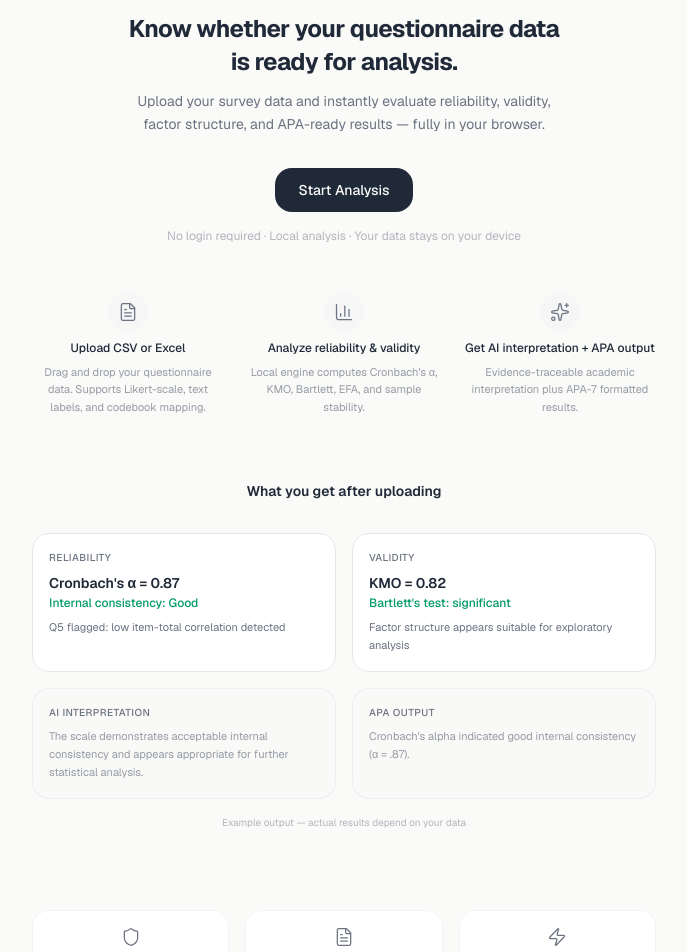
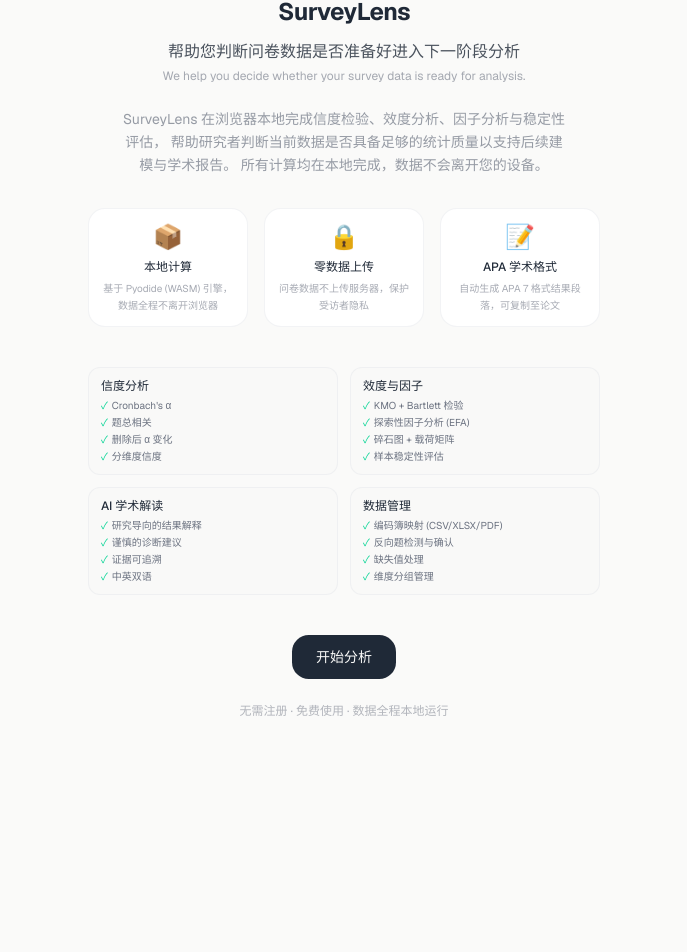
Before and after one commit to Miao0-o/reliability-analysis-system, a Next.js app: page /reliability-analysis-system/ in a window 1280 px wide. Shown: the part 124-1076 px from the top of the page, without its empty margins (296-983 px from the left). After the commit the page ends 907 px from the top, so only its background shows below. Built offline with nearby package versions, Linux system fonts and the light colour scheme.

Commit message:
Revert: landing page to pre-redesign version (d133af9 state)

```diff
--- a/src/app/page.tsx
+++ b/src/app/page.tsx
@@ -7,99 +7,69 @@
         <span className="text-sm font-semibold tracking-tight text-foreground">SurveyLens</span>
       </header>
 
-      <section className="flex flex-col items-center text-center px-6 pt-20 pb-12 max-w-2xl mx-auto">
-        <h1 className="text-2xl font-bold tracking-tight text-foreground mb-3 leading-snug">
-          Know whether your questionnaire data<br />is ready for analysis.
-        </h1>
-        <p className="text-sm text-muted-foreground max-w-md mb-8 leading-relaxed">
-          Upload your survey data and instantly evaluate reliability, validity, factor structure,
-          and APA-ready results — fully in your browser.
+      <main className="flex-1 flex flex-col items-center justify-center px-6 py-16 max-w-2xl mx-auto text-center">
+        <h1 className="text-2xl font-bold tracking-tight text-foreground mb-3">SurveyLens</h1>
+        <p className="text-base text-foreground/80 font-medium mb-1">
+          帮助您判断问卷数据是否准备好进入下一阶段分析
         </p>
+        <p className="text-xs text-muted-foreground/60 mb-6">
+          We help you decide whether your survey data is ready for analysis.
+        </p>
+        <p className="text-sm text-muted-foreground/70 max-w-md mb-8 leading-relaxed">
+          SurveyLens 在浏览器本地完成信度检验、效度分析、因子分析与稳定性评估，
+          帮助研究者判断当前数据是否具备足够的统计质量以支持后续建模与学术报告。
+          所有计算均在本地完成，数据不会离开您的设备。
+        </p>
+
+        <div className="grid grid-cols-3 gap-4 mb-10 w-full max-w-lg">
+          <Feature icon="&#x1F4E6;" title="本地计算" desc="基于 Pyodide (WASM) 引擎，数据全程不离开浏览器" />
+          <Feature icon="&#x1F512;" title="零数据上传" desc="问卷数据不上传服务器，保护受访者隐私" />
+          <Feature icon="&#x1F4DD;" title="APA 学术格式" desc="自动生成 APA 7 格式结果段落，可复制至论文" />
+        </div>
+
+        <div className="grid grid-cols-2 gap-3 mb-10 w-full max-w-lg text-left">
+          <Capability title="信度分析" items={["Cronbach's α", "题总相关", "删除后 α 变化", "分维度信度"]} />
+          <Capability title="效度与因子" items={["KMO + Bartlett 检验", "探索性因子分析 (EFA)", "碎石图 + 载荷矩阵", "样本稳定性评估"]} />
+          <Capability title="AI 学术解读" items={["研究导向的结果解释", "谨慎的诊断建议", "证据可追溯", "中英双语"]} />
+          <Capability title="数据管理" items={["编码簿映射 (CSV/XLSX/PDF)", "反向题检测与确认", "缺失值处理", "维度分组管理"]} />
+        </div>
+
         <Link
           href="/analyze"
           className="inline-flex items-center gap-2 px-6 py-3 rounded-xl bg-foreground text-background text-sm font-medium hover:opacity-90 transition-opacity"
         >
-          Start Analysis
+          开始分析
         </Link>
-        <p className="text-xs text-muted-foreground/50 mt-4">
-          No login required · Local analysis · Your data stays on your device
+
+        <p className="text-xs text-muted-foreground/50 mt-6">
+          无需注册 · 免费使用 · 数据全程本地运行
         </p>
-      </section>
-
-      <section className="px-6 pb-16 max-w-2xl mx-auto w-full">
-        <div className="grid grid-cols-3 gap-6">
-          {[
-            { title: "Upload CSV or Excel", desc: "Drag and drop your questionnaire data. Supports Likert-scale, text labels, and codebook mapping.", icon: FileIcon },
-            { title: "Analyze reliability & validity", desc: "Local engine computes Cronbach's α, KMO, Bartlett, EFA, and sample stability.", icon: ChartIcon },
-            { title: "Get AI interpretation + APA output", desc: "Evidence-traceable academic interpretation plus APA-7 formatted results.", icon: SparkleIcon },
-          ].map((s, i) => (
-            <div key={i} className="flex flex-col items-center text-center gap-2">
-              <div className="w-10 h-10 rounded-full bg-secondary/50 flex items-center justify-center text-muted-foreground">{s.icon}</div>
-              <p className="text-xs font-medium text-foreground">{s.title}</p>
-              <p className="text-[11px] text-muted-foreground/70 leading-relaxed">{s.desc}</p>
-            </div>
-          ))}
-        </div>
-      </section>
-
-      <section className="px-6 pb-20 max-w-2xl mx-auto w-full">
-        <p className="text-sm font-semibold text-foreground text-center mb-8">What you get after uploading</p>
-        <div className="grid grid-cols-2 gap-4">
-          <OutputCard title="Reliability" highlight="Cronbach's α = 0.87" label="Internal consistency: Good" labelColor="text-emerald-600" notes={["Q5 flagged: low item-total correlation detected"]} />
-          <OutputCard title="Validity" highlight="KMO = 0.82" label="Bartlett's test: significant" labelColor="text-emerald-600" notes={["Factor structure appears suitable for exploratory analysis"]} />
-          <OutputCard title="AI Interpretation" notes={["The scale demonstrates acceptable internal consistency and appears appropriate for further statistical analysis."]} muted />
-          <OutputCard title="APA Output" notes={["Cronbach's alpha indicated good internal consistency (α = .87)."]} muted />
-        </div>
-        <p className="text-[10px] text-muted-foreground/50 text-center mt-4">Example output — actual results depend on your data</p>
-      </section>
-
-      <section className="px-6 pb-20 max-w-2xl mx-auto w-full">
-        <div className="grid grid-cols-3 gap-4">
-          {[
-            { icon: ShieldIcon, title: "Local-first privacy", desc: "Data stays in your browser. No uploads, no servers, no tracking." },
-            { icon: FileIcon, title: "Research-ready outputs", desc: "APA-style interpretations and diagnostics you can use in your paper." },
-            { icon: ZapIcon, title: "Fast issue detection", desc: "Identify weak items and scale problems in minutes, not days." },
-          ].map((c, i) => (
-            <div key={i} className="flex flex-col items-center text-center gap-1.5 p-4 rounded-xl bg-card border border-border/40">
-              <span className="text-muted-foreground">{c.icon}</span>
-              <p className="text-xs font-medium text-foreground">{c.title}</p>
-              <p className="text-[10px] text-muted-foreground/60 leading-relaxed">{c.desc}</p>
-            </div>
-          ))}
-        </div>
-      </section>
-
-      <section className="flex flex-col items-center text-center px-6 pb-24">
-        <p className="text-lg font-bold text-foreground mb-3">Start evaluating your survey data in minutes.</p>
-        <Link href="/analyze" className="inline-flex items-center gap-2 px-6 py-3 rounded-xl bg-foreground text-background text-sm font-medium hover:opacity-90 transition-opacity">
-          Open Analyzer
-          <svg width="16" height="16" viewBox="0 0 24 24" fill="none" stroke="currentColor" strokeWidth="1.5" strokeLinecap="round" strokeLinejoin="round"><path d="M5 12h14"/><path d="m12 5 7 7-7 7"/></svg>
-        </Link>
-        <p className="text-xs text-muted-foreground/50 mt-4">Works directly in your browser. No installation required.</p>
-      </section>
+      </main>
     </div>
   );
 }
 
-function OutputCard({ title, highlight, label, labelColor, notes, muted }: {
-  title: string; highlight?: string; label?: string; labelColor?: string; notes: string[]; muted?: boolean;
-}) {
+function Feature({ icon, title, desc }: { icon: string; title: string; desc: string }) {
   return (
-    <div className={`rounded-xl border p-4 ${muted ? "bg-secondary/20 border-border/60" : "bg-card border-border"}`}>
-      <p className="text-[10px] font-medium text-muted-foreground uppercase tracking-wider mb-2">{title}</p>
-      {highlight && <p className="text-sm font-semibold text-foreground mb-0.5">{highlight}</p>}
-      {label && <p className={`text-xs font-medium ${labelColor ?? ""} mb-2`}>{label}</p>}
-      <div className="space-y-1">
-        {notes.map((n, i) => (
-          <p key={i} className={`text-[11px] leading-relaxed ${muted ? "text-muted-foreground/70" : "text-muted-foreground"}`}>{n}</p>
-        ))}
-      </div>
+    <div className="flex flex-col items-center gap-1.5 p-3 rounded-xl bg-card border border-border/50">
+      <span className="text-2xl">{icon}</span>
+      <p className="text-xs font-medium text-foreground">{title}</p>
+      <p className="text-[10px] text-muted-foreground/60 leading-relaxed">{desc}</p>
     </div>
   );
 }
 
-const FileIcon = <svg width="20" height="20" viewBox="0 0 24 24" fill="none" stroke="currentColor" strokeWidth="1.5" strokeLinecap="round" strokeLinejoin="round"><path d="M6 22a2 2 0 0 1-2-2V4a2 2 0 0 1 2-2h8a2.4 2.4 0 0 1 1.704.706l3.588 3.588A2.4 2.4 0 0 1 20 8v12a2 2 0 0 1-2 2z"/><path d="M14 2v5a1 1 0 0 0 1 1h5"/><path d="M10 9H8"/><path d="M16 13H8"/><path d="M16 17H8"/></svg>;
-const ChartIcon = <svg width="20" height="20" viewBox="0 0 24 24" fill="none" stroke="currentColor" strokeWidth="1.5" strokeLinecap="round" strokeLinejoin="round"><path d="M3 3v16a2 2 0 0 0 2 2h16"/><path d="M18 17V9"/><path d="M13 17V5"/><path d="M8 17v-3"/></svg>;
-const SparkleIcon = <svg width="20" height="20" viewBox="0 0 24 24" fill="none" stroke="currentColor" strokeWidth="1.5" strokeLinecap="round" strokeLinejoin="round"><path d="M11.017 2.814a1 1 0 0 1 1.966 0l1.051 5.558a2 2 0 0 0 1.594 1.594l5.558 1.051a1 1 0 0 1 0 1.966l-5.558 1.051a2 2 0 0 0-1.594 1.594l-1.051 5.558a1 1 0 0 1-1.966 0l-1.051-5.558a2 2 0 0 0-1.594-1.594l-5.558-1.051a1 1 0 0 1 0-1.966l5.558-1.051a2 2 0 0 0 1.594-1.594z"/><path d="M20 2v4"/><path d="M22 4h-4"/><circle cx="4" cy="20" r="2"/></svg>;
-const ShieldIcon = <svg width="20" height="20" viewBox="0 0 24 24" fill="none" stroke="currentColor" strokeWidth="1.5" strokeLinecap="round" strokeLinejoin="round"><path d="M20 13c0 5-3.5 7.5-7.66 8.95a1 1 0 0 1-.67-.01C7.5 20.5 4 18 4 13V6a1 1 0 0 1 1-1c2 0 4.5-1.2 6.24-2.72a1.17 1.17 0 0 1 1.52 0C14.51 3.81 17 5 19 5a1 1 0 0 1 1 1z"/></svg>;
-const ZapIcon = <svg width="20" height="20" viewBox="0 0 24 24" fill="none" stroke="currentColor" strokeWidth="1.5" strokeLinecap="round" strokeLinejoin="round"><path d="M4 14a1 1 0 0 1-.78-1.63l9.9-10.2a.5.5 0 0 1 .86.46l-1.92 6.02A1 1 0 0 0 13 10h7a1 1 0 0 1 .78 1.63l-9.9 10.2a.5.5 0 0 1-.86-.46l1.92-6.02A1 1 0 0 0 11 14z"/></svg>;
+function Capability({ title, items }: { title: string; items: string[] }) {
+  return (
+    <div className="px-3 py-2.5 rounded-lg bg-secondary/20 border border-border/50">
+      <p className="text-xs font-medium text-foreground mb-1">{title}</p>
+      <ul className="text-[10px] text-muted-foreground space-y-0.5">
+        {items.map((item, i) => (
+          <li key={i} className="flex items-center gap-1">
+            <span className="text-emerald-400">&#x2713;</span> {item}
+          </li>
+        ))}
+      </ul>
+    </div>
+  );
+}
```
